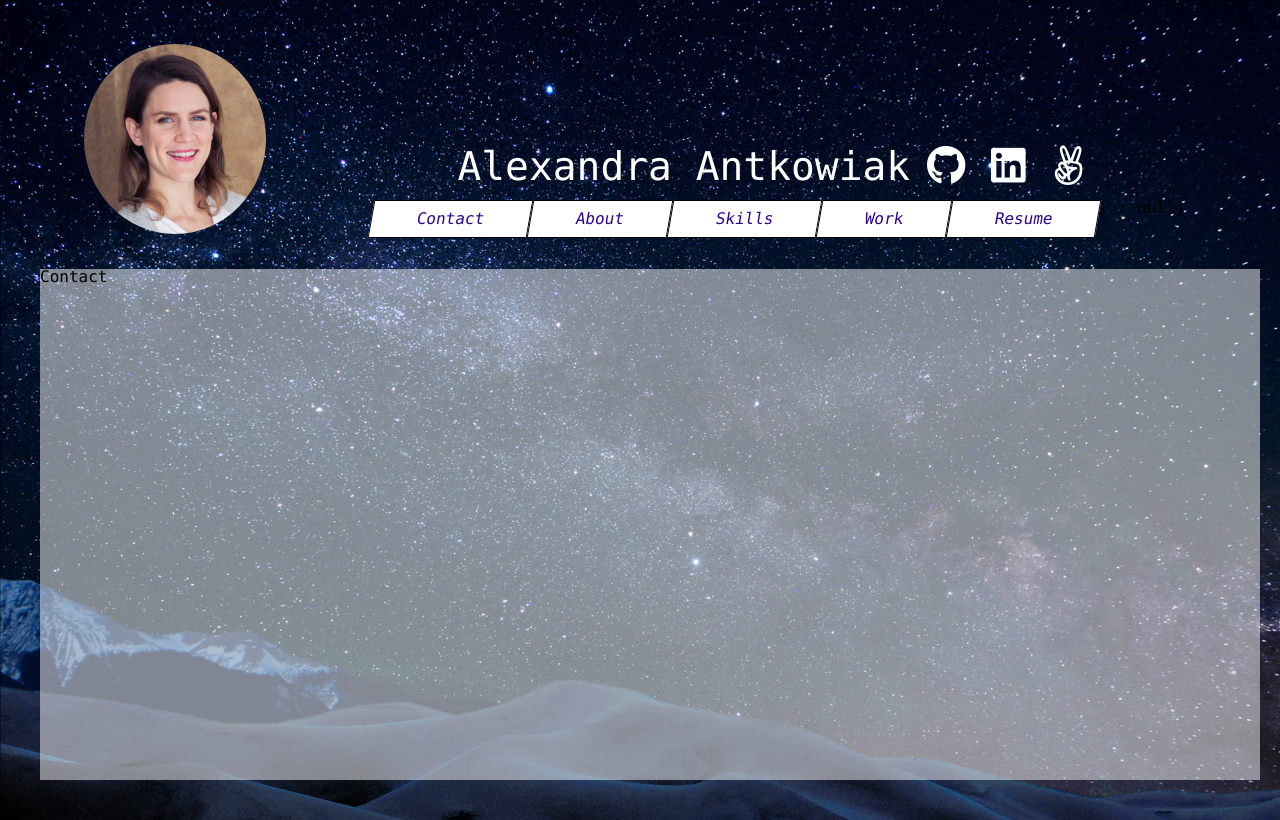
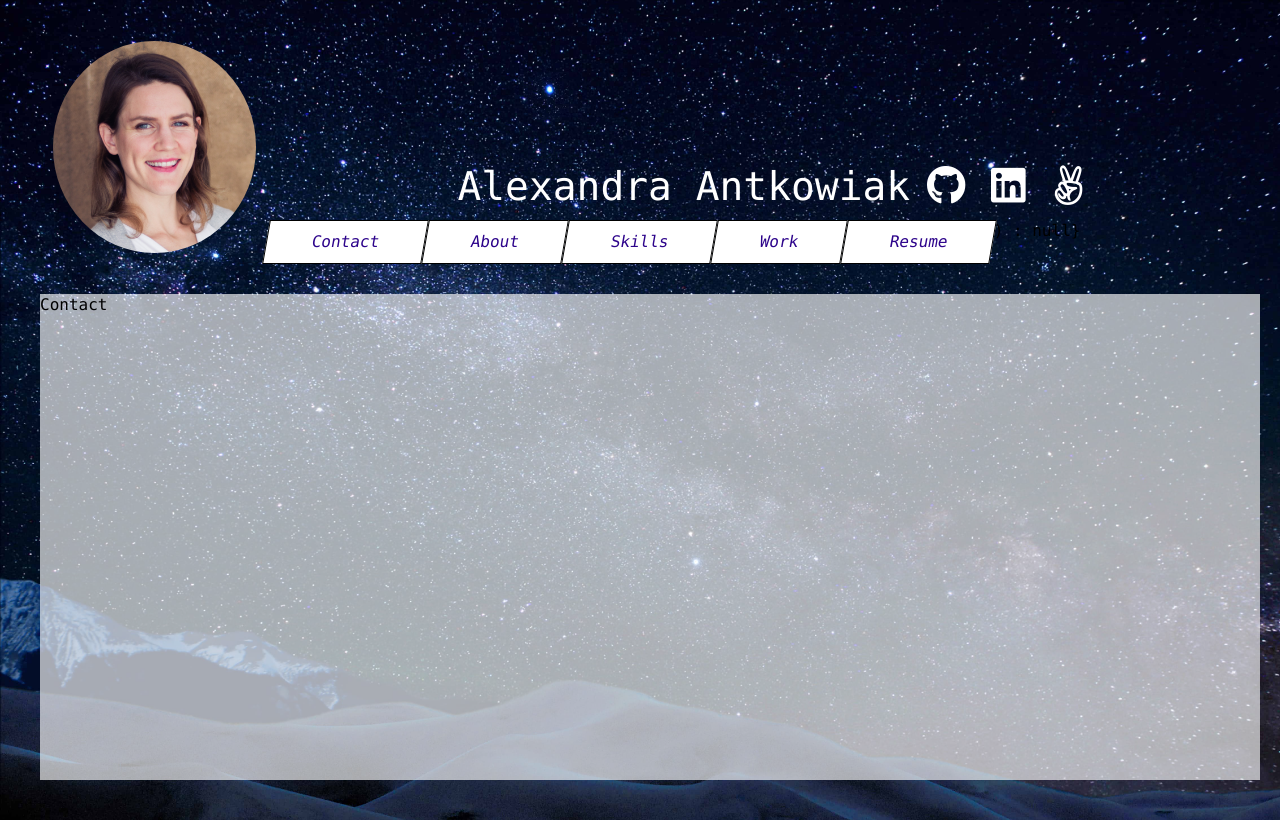
Before and after one commit to alliejant/website, a React (Create React App) app: page /contact in a window 1280 px wide. Built offline with nearby package versions, Linux system fonts and the light colour scheme.

Commit message:
updated style

```diff
--- a/src/pages/PageNotFound.js
+++ b/src/pages/PageNotFound.js
@@ -9,8 +9,7 @@ class PageNotFound extends Component {
         <img src={require("../images/shrug.png")} alt="shrug" />
         <p> Sorry I can't find the page you're looking for! </p>
         <p>
-          Feel free to <Link to="/contact"> contact me</Link>
-          {". "}
+          Feel free to <Link to="/contact"> contact me</Link>.
         </p>
       </div>
     );
--- a/src/style.scss
+++ b/src/style.scss
@@ -94,8 +94,10 @@ table {
   > .circle {
     grid-area: profile-picture;
     height: 50px;
-    height: calc(30px + 70%);
+    height: calc(20px + 15vmax);
+    margin: 10px;
   }
+  line-height: 1.4;
 }
 
 button, a {
@@ -118,9 +120,9 @@ header {
   grid-area: name;
   color: white;
   font-size: calc(14px + 2vw);
-  align-self: end;
+  align-self: flex-end;
   text-align: center;
-  margin: 0px 10px;
+  margin: 10px;
   > * {
     padding: 2px;
   }
@@ -136,8 +138,9 @@ header {
 nav {
   position: relative;
   grid-area: nav;
-  align-self: start;
-  justify-self: end;
+  align-self: flex-start;
+  justify-self: flex-end;
+  width: 60px;
   button {
     background-color: rgba(255, 255, 255, 0);
     border: none;
@@ -149,7 +152,7 @@ nav {
   }
   span.links-modal {
     position: absolute;
-    left: -25vw;
+    left: -100px;
     display: flex;
     flex-direction: column;
     li {
@@ -175,8 +178,9 @@ nav {
 
 main {
   grid-area: main;
-  background-color: rgba(255, 255, 255, 0.5);
-  margin: 30px;
+  align-self: flex-start;
+  background-color: rgba(255, 255, 255, 0.65);
+  margin-top: 0px;
   width: calc(100% - 60px);
   height: calc(100% - 60px);
   display: flex;
@@ -197,10 +201,11 @@ main {
     }
   }
   header {
-    margin: 0px 30px;
+    margin: 0px 30px 20px;
   }
   nav {
-    margin-top: 30px;
+    width: 100%;
+    margin-top: 10px;
     padding: 0px;
     color: black;
     justify-self: stretch;
@@ -230,8 +235,11 @@ main {
     "profile-picture nav nav"
     "main main main";
     > .circle {
-      justify-self: end;
+      justify-self: flex-end;
     }
+  }
+  header {
+    margin-bottom: 0px;
   }
   nav {
     margin-top: 0;
```
